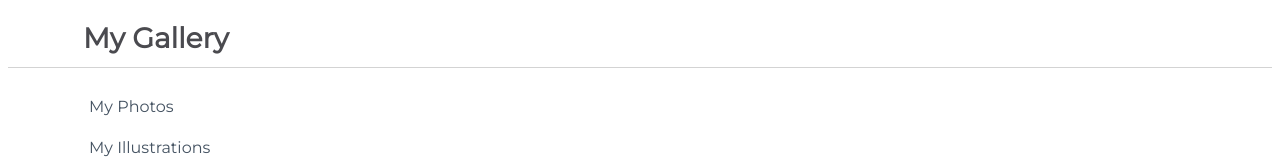
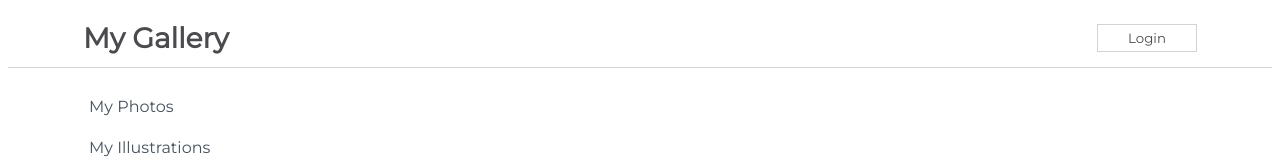
Before and after one commit to Taiwoogbonyomi/react-challenge, a React (Create React App) app in the folder my-app/: page / in a window 1280 px wide. Shown: the top 160 px of the page. Built offline with nearby package versions, Linux system fonts and the light colour scheme.

Commit message:
Create new component NavBarChild

```diff
--- /dev/null
+++ b/my-app/src/components/NavBarChild.js
@@ -0,0 +1,20 @@
+import React from "react";
+
+function NavBarChild(props) {
+    return(
+        props.isLoggedIn ?
+        <button onClick={props.handleClick}>Login</button>
+        :
+        <form>
+            <label htmlFor = "username">Username:</label>
+            <input placeholder="username" id="username"/>
+
+            <label htmlFor = "password">Password:</label>
+            <input placeholder="password" id="password"/>
+            <button  onClick={props.handleClick}>Submit</button>
+        </form>
+    )
+}
+
+
+export default NavBarChild
--- a/my-app/src/components/NavBarForm.js
+++ b/my-app/src/components/NavBarForm.js
@@ -1,4 +1,5 @@
 import React, {Component} from "react";
+import NavBarChild from "./NavBarChild";
 import css from "./css/NavBarForm.module.css";
 
 class NavBarForm extends Component {
@@ -8,13 +9,24 @@ class NavBarForm extends Component {
         this.state = {
             isLoggedIn: true,
         }
+    }
 
-}
+    handleButtonClick = () => {
+        this.setState((prevState) => ({
+            isLoggedIn: prevState.isLoggedIn ? false: true
+        }), () => console.log(this.state.isLoggedIn))
+    }
 
     render() {
         return (
             <div className= {css.NavBar}>
                 <h1>My Gallery</h1>
+
+
+                <NavBarChild
+                isLoggedIn={this.state.isLoggedIn}
+                handleClick={this.handleButtonClick}
+                />
             </div>
     )}
 
--- a/my-app/src/components/NavBarSimple.js
+++ b/my-app/src/components/NavBarSimple.js
@@ -28,6 +28,8 @@ class NavBarSimple extends Component {
                     <span>{this.state.message}</span>
                     <button onClick={() => this.handleclick()}>{this.state.buttonText}</button>
                 </div>
+
+
             </div>
         )
     }
```
